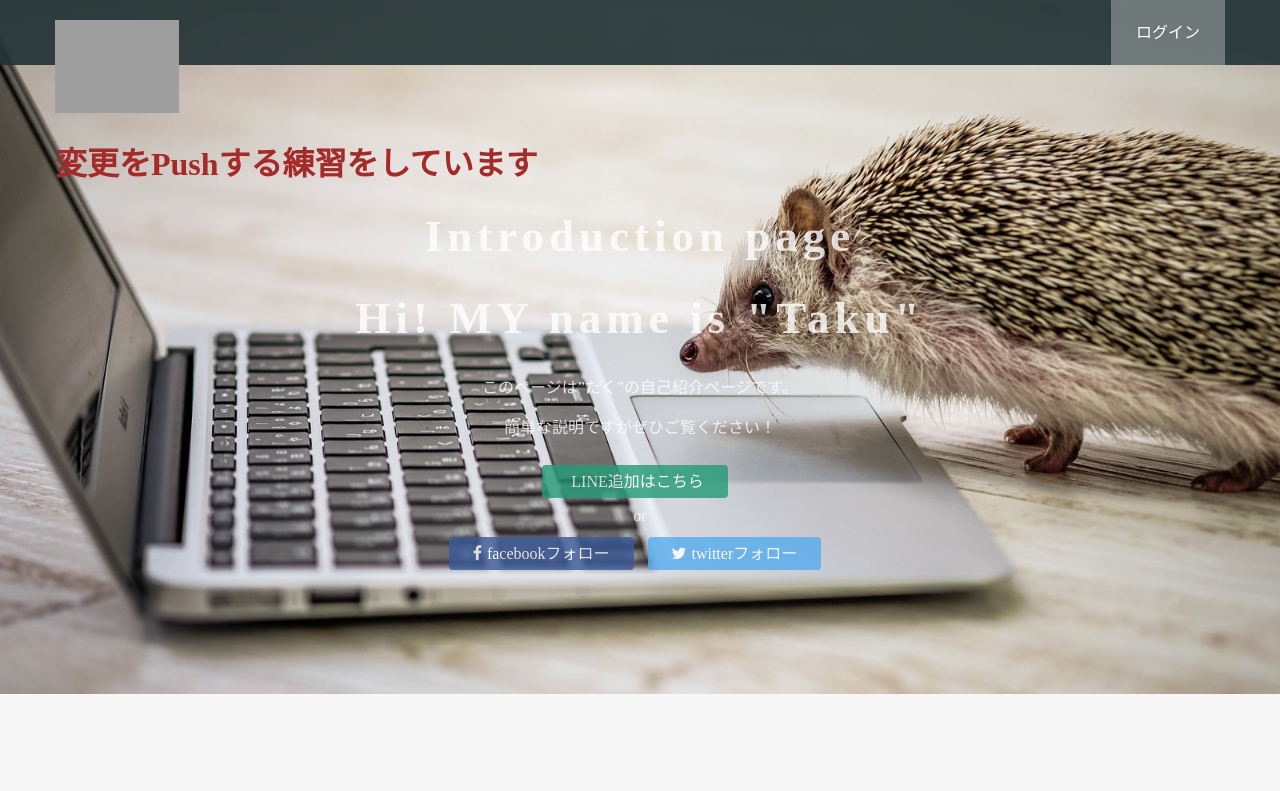
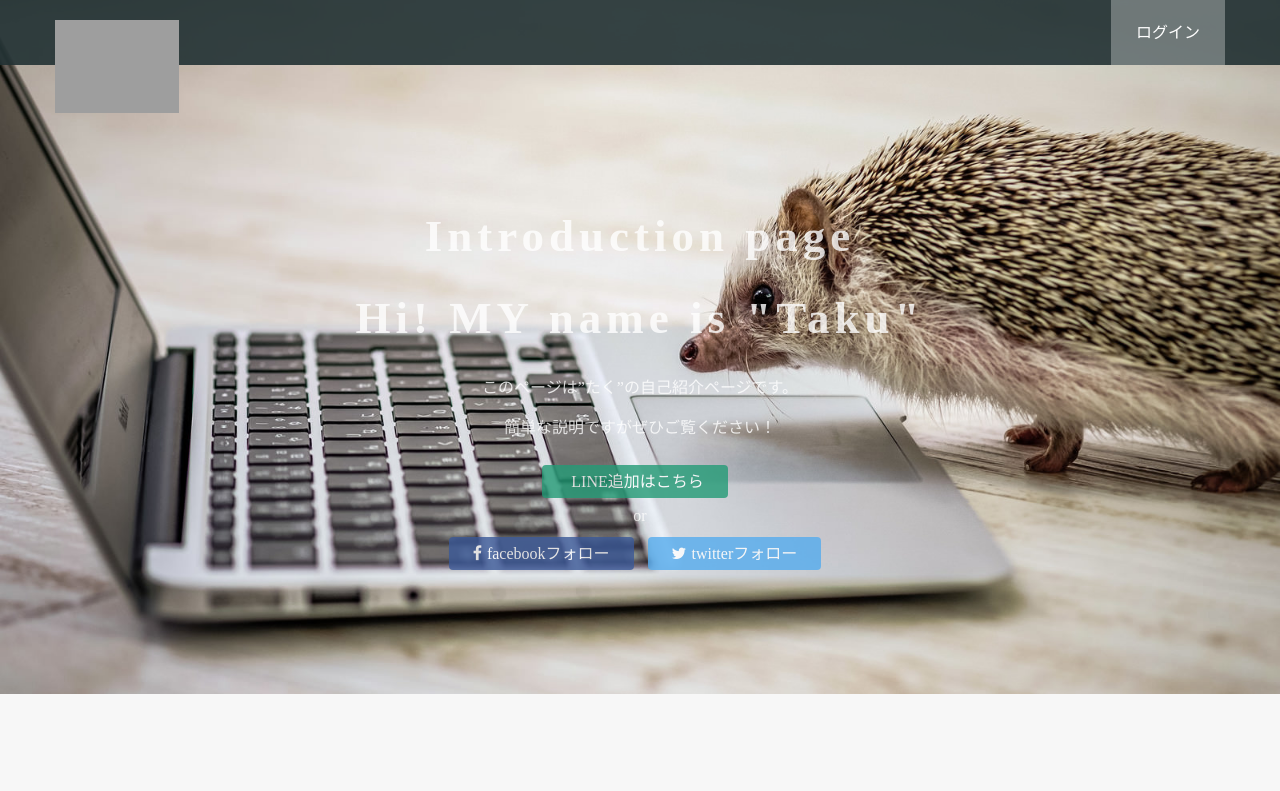
Before and after one commit to taku365/Progate_git, a plain HTML site: page index.html in a window 1280 px wide. Shown: the top 791 px of the page. Drawn offline with Linux system fonts and the light colour scheme; grey boxes are pictures that could not be loaded; some icons are missing.

Commit message:
練習で書いたh1とレイアウトを削除

```diff
--- a/Progate.css
+++ b/Progate.css
@@ -6,10 +6,6 @@ body {
 a {
   text-decoration: none;
 }
-.header-left h1 {
-  color: brown;
-}
-
 .container {
   width: 100%;
   max-width: 1170px;
@@ -19,7 +15,7 @@ a {
 
 .top-wrapper {
   padding: 180px 0 100px 0;
-  background-image: url(image/pc.jpg) ;
+  background-image: url(image/pc.jpg);
   color: white;
   background-size: cover;
   background-position: center;
@@ -35,34 +31,43 @@ a {
 .top-wrapper p {
   opacity: 0.8;
 }
+
 .btn {
   padding: 8px 24px;
-  color:white;
+  color: white;
   opacity: 0.8;
   border-radius: 4px;
   margin-right: 10px;
 }
+
 .btn:hover {
   opacity: 1;
 }
+
 .line {
   background-color: #239b76;
 }
+
 .facebook {
   background-color: #3b5998;
 }
+
 .twitter {
   background-color: #55acee;
 }
+
 .btn-wrapper {
   margin: 30px 0;
 }
+
 .btn-wrapper p {
   margin: 15px;
 }
+
 .fa {
-  margin-right:  5px;
+  margin-right: 5px;
 }
+
 header {
   height: 65px;
   width: 100%;
@@ -71,55 +76,68 @@ header {
   top: 0px;
   z-index: 10;
 }
+
 .logo {
   width: 124px;
   margin-top: 20px;
 }
+
 .header-left {
   float: left;
 }
+
 .header-right {
   float: right;
   background-color: rgba(255, 255, 255, 0.3);
   transition: 0.5s;
 }
+
 .header-right:hover {
   background-color: rgba(255, 255, 255, 0.5);
 }
+
 .header-right a {
   line-height: 65px;
   padding: 0 25px;
   color: white;
   display: block;
 }
+
 .lesson-wrapper {
   height: 580px;
   padding-bottom: 80px;
   background-color: #f7f7f7;
 }
+
 .heading {
   padding: 80px 0 50px 0;
   color: #5f5d60;
 }
+
 .heading h2 {
   font-weight: normal;
 }
+
 .lesson {
   float: left;
   width: 25%;
 }
+
 .lesson-wrapper {
   text-align: center;
 }
+
 .lesson-icon {
   position: relative;
 }
+
 .lesson-icon p {
   position: absolute;
   top: 75px;
   width: 100%;
   color: white;
 }
+
 .txt-contents {
   width: 80%;
   display: inline-block;
@@ -127,31 +145,38 @@ header {
   font-size: 12px;
   color: #b3aeb5;
 }
+
 .message {
   background-color: #5dca88;
   padding: 15px 40px;
   box-shadow: 0 7px #1a7940;
 }
+
 .heading h3 {
   font-weight: normal;
 }
+
 .message-wrapper {
   text-align: center;
-  padding-bottom:80px;
+  padding-bottom: 80px;
   border-bottom: 1px solid #eee;
 }
+
 .message:active {
   box-shadow: none;
   position: relative;
   top: 7px;
 }
+
 footer img {
   width: 124px;
 }
+
 footer p {
   font-size: 12px;
   color: #b3aeb5;
 }
+
 footer {
   margin: 30px 0;
 }
--- a/index.html
+++ b/index.html
@@ -12,7 +12,6 @@
     <div class="container">
       <div class="header-left">
         <img src="https://prog-8.com/images/html/advanced/main_logo.png" class="logo">
-        <h1>変更をPushする練習をしています</h1>
       </div>
       <div class="header-right">
         <a href="#" class="login">ログイン</a>
```
